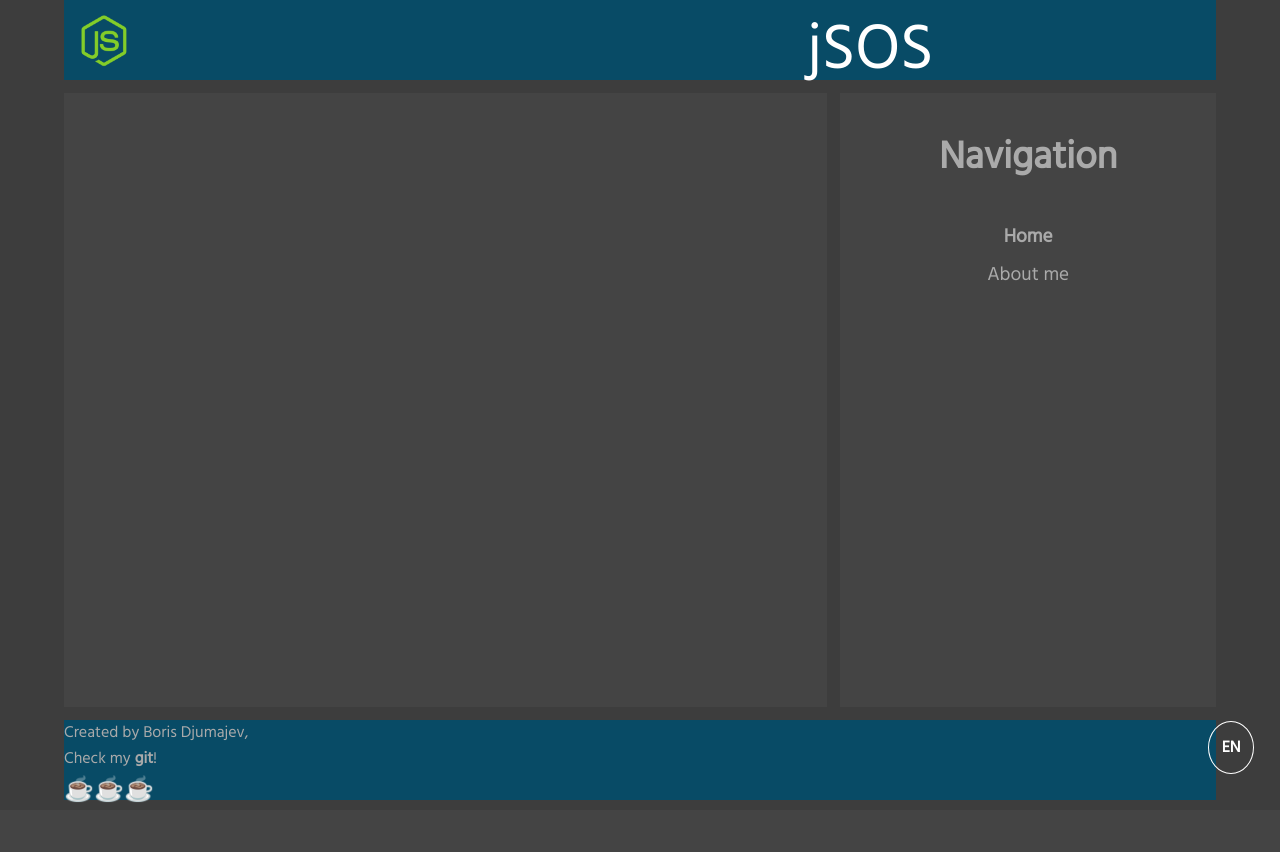
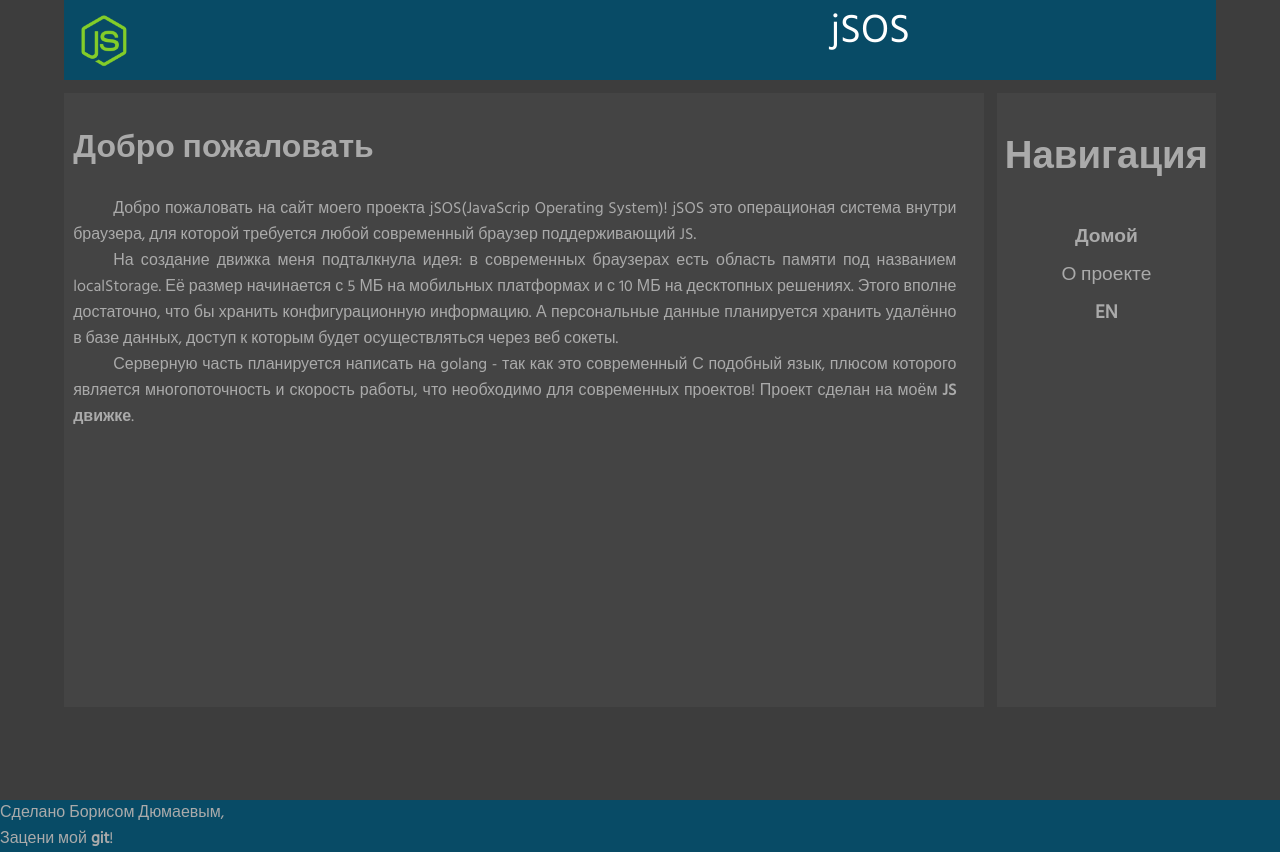
Before and after one commit to LborV/js2dengine, a PHP site: page / in a window 1280 px wide. Before the commit the page ends 802 px from the top, so only its background shows below. Run offline with PHP 8.4, Linux system fonts and the light colour scheme.

Commit message:
Russian site

```diff
--- a/grid_test/index.html
+++ b/grid_test/index.html
@@ -1,9 +1,10 @@
 <!DOCTYPE html>
-<html lang="en">
+<html lang="ru">
 <head>
     <title>TEST</title>
     <link href="https://fonts.googleapis.com/css?family=Hind" rel="stylesheet">
     <link rel="stylesheet" href="style.css">
+    <meta charset="utf-8">
 </head>
 <body>
     <div class="grid_cont">
@@ -12,23 +13,30 @@
             <div class="name">jSOS</div>
         </div>
         <div class="item content">
-
+            <h1>Добро пожаловать</h1>
+            <p>
+                <span style="padding-left: 5vh;">Добро</span> пожаловать на сайт моего проекта jSOS(JavaScrip Operating System)!
+                jSOS это операционая система внутри браузера, для которой требуется любой современный браузер поддерживающий JS.
+                <br><span style="padding-left: 5vh;">На</span> создание движка меня подталкнула идея: в современных браузерах есть область памяти под названием localStorage.
+                Её размер начинается с 5 МБ на мобильных платформах и с 10 МБ на десктопных решениях. Этого вполне достаточно, что бы хранить конфигурационную информацию.
+                А персональные данные планируется хранить удалённо в базе данных, доступ к которым будет осуществляться через веб сокеты.
+                <br><span style="padding-left: 5vh;">Серверную</span> часть планируется написать на golang - так как это современный С подобный язык, плюсом которого является многопоточность и скорость работы, что необходимо для современных проектов!
+                Проект сделан на моём <b><a href="https://gitlab.com/Djumajev/js2dengine">JS движке</a></b>.
+            </p>
         </div>
         <div class="item menu">
             <div class="nav">
-                <div class="item"><h1>Navigation</h1></div>
-                <div class="item"><b><a href="index.html">Home</a></b></div>
-                <div class="item"><a href="about.html">About me</a></div>
+                <div class="item"><h1>Навигация</h1></div>
+                <div class="item"><b><a href="index.html">Домой</a></b></div>
+                <div class="item"><a href="about.html">О проекте</a></div>
+                <div class="lang item"><b>EN</b></div>
+                </div>
             </div>
         </div>
         <div class="item footer">
-            Created by Boris Djumajev,<br>
-            Check my <b><a href="https://gitlab.com/Djumajev">git</a></b>!<br>
-            <b style="font-size: 1.5em;">&#9749;&#9749;&#9749;</b>
+            Сделано Борисом Дюмаевым,<br>
+            Зацени мой <b><a href="https://gitlab.com/Djumajev">git</a></b>!<br>
         </div>
-    </div>
-    <div class="lang">
-        <b>EN</b>
     </div>
 </body>
 </html>
--- a/grid_test/style.css
+++ b/grid_test/style.css
@@ -49,6 +49,7 @@ a:hover{
     grid-area: content;
     text-align: justify;
     padding: 1%;
+    padding-right: 3%;
 }
 
 .menu{
@@ -80,21 +81,14 @@ a:hover{
     float: left;
     text-align: center;
     color: #FFF;
-    font-size: 4em;
+    font-size: 5vh;
 }
 
 .lang{
-    position: fixed;
-    bottom: 2vw;
-    right: 2vw;
-    border-radius: 50%;
-    color: #FFF;
-    padding: 1vw;
-    border: 1px solid  #FFF;
+    text-align: center;
+    cursor: pointer;
 }
 
 .lang:hover{
-    background: #FFF;
-    color: #000;
-    border-color: #000;
+    color: #FFF;
 }
```
Also changed, not shown: grid_test/about.html (+13 -12 lines), tests/socketTest/socket.html (+1 -1 lines).
